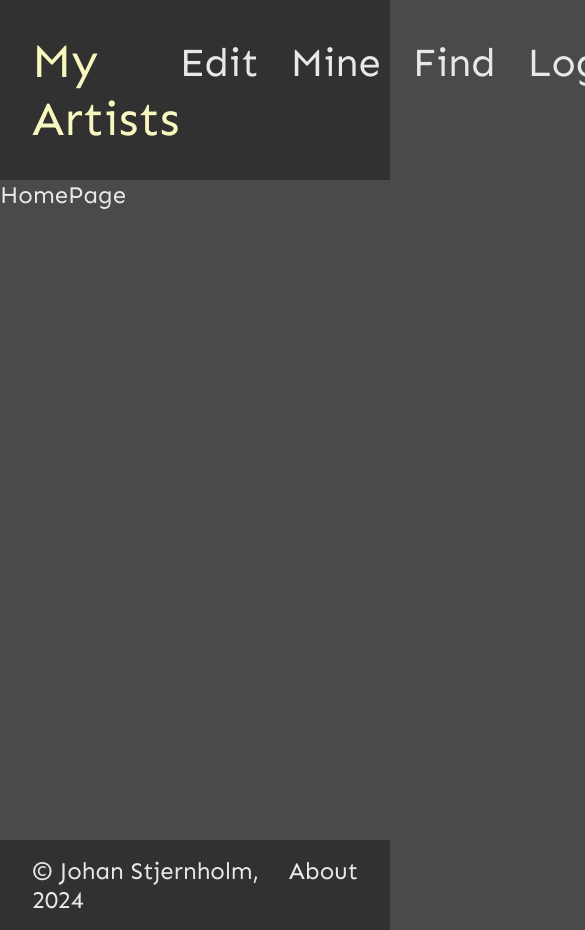
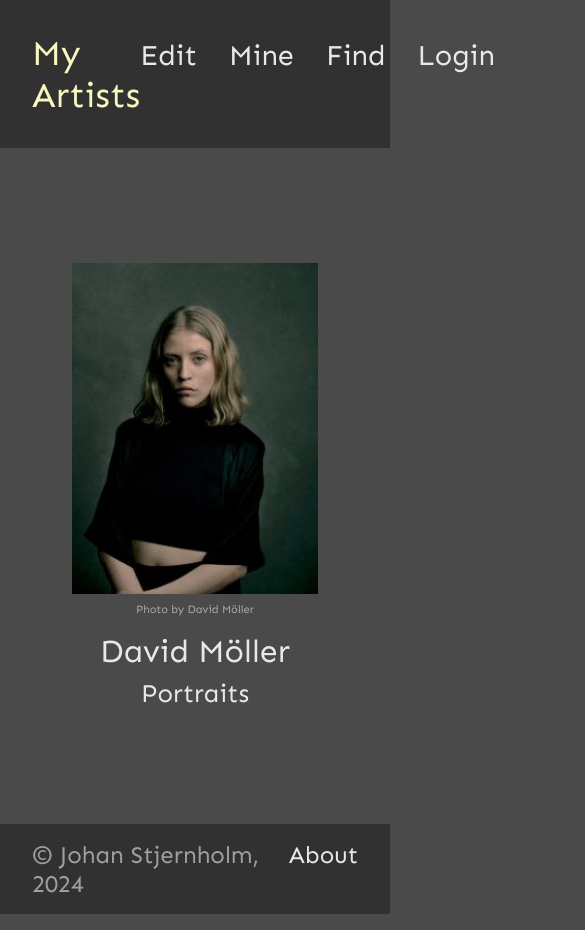
Before and after one commit to codeballet/myartists, a React (Vite) app: page / in a window 390 px wide. Shown: the top 930 px of the page, 585 px wide, since content can reach past the window. Built offline with nearby package versions, Linux system fonts and the light colour scheme.

Commit message:
feat: Home page card and responsivity

```diff
--- a/src/components/Card.tsx
+++ b/src/components/Card.tsx
@@ -1,20 +1,38 @@
-import { ReactElement } from "react";
+import { ReactElement, useState } from "react";
+import { IImageCredits, IWork } from "../interfaces";
+import { imageCredits } from "../data";
 
-export function Card(): ReactElement {
+interface ICardProps {
+    artists: string[];
+    imageCredits: IImageCredits[];
+    work: IWork;
+}
+
+export function Card({
+    artists,
+    imageCredits,
+    work,
+}: ICardProps): ReactElement {
+    const image = work.images[Math.floor(Math.random() * work.images.length)];
+    const filteredCredit = imageCredits.filter((img) => img.image === image);
+    const credit = filteredCredit[0].credit;
+
     return (
         <section className="card">
             <figure className="card-figure">
-                <img src="" alt="Art Work" />
+                <img src={`src/assets/${work.images[0]}.jpg`} alt="Art Work" />
+                <figcaption>Photo by {credit}</figcaption>
             </figure>
             <div className="card-text">
-                <div>
-                    <p>Name</p>
-                    <p>Surname</p>
-                </div>
-                <div>
-                    <p>Info about Art Work</p>
+                <ul className="card-artists">
+                    {artists.map((artist, index) => (
+                        <li key={index}>{artist}</li>
+                    ))}
+                </ul>
+                <div className="card-work">
+                    <p>{work.title}</p>
                 </div>
             </div>
         </section>
-    )
+    );
 }
--- a/src/data.ts
+++ b/src/data.ts
@@ -1,4 +1,10 @@
-import { IArtist, IUser, IWork } from "./interfaces";
+import {
+    IArtist,
+    IImageCredits,
+    IUser,
+    IWork,
+    IWorkArtist,
+} from "./interfaces";
 
 // name structure for images: artist_image, nnn_nn
 export const artists: IArtist[] = [
@@ -7,14 +13,59 @@ export const artists: IArtist[] = [
         first_name: "david",
         id: "000",
         images: ["000_00"],
-        work_ids: ["000_000", "000_001", "000_002", "000_003"],
     },
     {
         family_name: "stjernholm",
         first_name: "johan",
         id: "001",
         images: ["001_00"],
-        work_ids: ["001_000"],
+    },
+];
+
+export const imageCredits: IImageCredits[] = [
+    {
+        image: "000_00",
+        credit: "David Möller",
+    },
+    {
+        image: "000_000_00",
+        credit: "David Möller",
+    },
+    {
+        image: "000_000_01",
+        credit: "David Möller",
+    },
+    {
+        image: "000_001_00",
+        credit: "David Möller",
+    },
+    {
+        image: "000_001_01",
+        credit: "David Möller",
+    },
+    {
+        image: "000_002_00",
+        credit: "David Möller",
+    },
+    {
+        image: "000_002_01",
+        credit: "David Möller",
+    },
+    {
+        image: "000_003_00",
+        credit: "David Möller",
+    },
+    {
+        image: "000_003_01",
+        credit: "David Möller",
+    },
+    {
+        image: "001_00",
+        credit: "Johan Stjernholm",
+    },
+    {
+        image: "001_000_00",
+        credit: "Johan Stjernholm",
     },
 ];
 
@@ -51,7 +102,7 @@ export const works: IWork[] = [
     },
     {
         dates: [],
-        description: "Get in style!",
+        description: "Live with style!",
         id: "000_002",
         images: ["000_002_00", "000_002_01"],
         places: [],
@@ -77,3 +128,36 @@ export const works: IWork[] = [
         title: "Mazu: Water Legends",
     },
 ];
+
+export const worksArtists: IWorkArtist[] = [
+    {
+        id: "0001",
+        work_id: "000_000",
+        artist_id: "000",
+    },
+    {
+        id: "0002",
+        work_id: "000_001",
+        artist_id: "000",
+    },
+    {
+        id: "0002",
+        work_id: "000_002",
+        artist_id: "000",
+    },
+    {
+        id: "0003",
+        work_id: "000_003",
+        artist_id: "000",
+    },
+    {
+        id: "0004",
+        work_id: "001_000",
+        artist_id: "001",
+    },
+    {
+        id: "0005",
+        work_id: "001_000",
+        artist_id: "000",
+    },
+];
--- a/src/loaders/dataLoader.tsx
+++ b/src/loaders/dataLoader.tsx
@@ -1,6 +1,18 @@
-import { artists, user, works } from "../data";
-import { IArtist, IUser, IWork } from "../interfaces";
+import { artists, imageCredits, user, works, worksArtists } from "../data";
+import {
+    IArtist,
+    IImageCredits,
+    IUser,
+    IWork,
+    IWorkArtist,
+} from "../interfaces";
 
-export const dataLoader = (): (IArtist[] | IUser | IWork[])[] => {
-    return [artists, user, works];
+export const dataLoader = (): (
+    | IArtist[]
+    | IImageCredits[]
+    | IUser
+    | IWork[]
+    | IWorkArtist[]
+)[] => {
+    return [artists, imageCredits, user, works, worksArtists];
 };
--- a/src/pages/HomePage.tsx
+++ b/src/pages/HomePage.tsx
@@ -1,23 +1,85 @@
 import { ReactElement, useState } from "react";
 import { useRouteLoaderData } from "react-router-dom";
-import { IArtist, IUser, IWork } from "../interfaces";
+import {
+    IArtist,
+    IImageCredits,
+    IUser,
+    IWork,
+    IWorkArtist,
+} from "../interfaces";
+import { Card } from "../components";
 
-type TData = [IArtist[], IUser, IWork[]];
+type TData = [IArtist[], IImageCredits[], IUser, IWork[], IWorkArtist[]];
 
 export function HomePage(): ReactElement {
+    // Acquire data from loader (simulating a DB)
     const data = useRouteLoaderData("app") as TData;
 
+    // Define states
     const [artists, setArtists] = useState<IArtist[]>(data[0]);
-    const [user, setUser] = useState<IUser>(data[1]);
-    const [works, setWorks] = useState<IWork[]>(data[2]);
+    const [imageCredits, setImageCredits] = useState<IImageCredits[]>(data[1]);
+    const [user, setUser] = useState<IUser>(data[2]);
+    const [works, setWorks] = useState<IWork[]>(data[3]);
+    const [worksArtists, setWorksArtists] = useState<IWorkArtist[]>(data[4]);
+    const [randomWork, setRandomWork] = useState<IWork>(
+        works[Math.floor(Math.random() * works.length)]
+    );
 
-    console.log(artists);
-    console.log(user);
-    console.log(works);
+    // Capitalise first letter
+    const capitaliseFLetter = (string: string): string => {
+        return string.replace(/^./, string[0].toUpperCase());
+    };
+
+    // Set state of a new random work
+    const newRandomWork = () => {
+        setRandomWork(works[Math.floor(Math.random() * works.length)]);
+    };
+
+    // Return names for all relevant artists for a work
+    const workArtists = (workId: string): string[] => {
+        // Find all artists matching the work
+        const filteredWorkArtists: IWorkArtist[] = worksArtists.filter(
+            (item) => item.work_id === workId
+        );
+
+        // Extract all artist ids for the work
+        const artistIds = filteredWorkArtists.map((item) => {
+            for (let artist of artists) {
+                if (artist.id === item.artist_id) {
+                    return item.artist_id;
+                }
+            }
+        });
+
+        // Generate a list of names for the artists
+        const artistNames: string[] = [];
+
+        if (artistIds.length > 0) {
+            for (let id of artistIds) {
+                artists.forEach((artist) => {
+                    if (artist.id === id) {
+                        artistNames.push(
+                            `${capitaliseFLetter(
+                                artist.first_name
+                            )} ${capitaliseFLetter(artist.family_name)}`
+                        );
+                    }
+                });
+            }
+        }
+
+        return artistNames;
+    };
+
+    workArtists("000_000");
 
     return (
         <section className="home-page">
-            <h2>HomePage</h2>
+            <Card
+                artists={workArtists(randomWork.id)}
+                imageCredits={imageCredits}
+                work={randomWork}
+            />
         </section>
     );
 }
--- a/src/styles/App.css
+++ b/src/styles/App.css
@@ -1,3 +1,12 @@
 main {
-    min-height: calc(100vh - 11.5rem);
+    min-height: calc(100vh - 11.1rem);
+    display: flex;
+    flex-direction: column;
+    justify-content: center;
 }
+
+@media screen and (max-width: 950px) {
+    main {
+        min-height: calc(100vh - 10.5rem);
+    }
+}
--- a/src/styles/Card.css
+++ /dev/null
@@ -1,3 +0,0 @@
-.card {
-    grid-column: span 4;
-}
--- a/src/styles/Footer.css
+++ b/src/styles/Footer.css
@@ -14,4 +14,8 @@ footer {
         font-size: 1.5rem;
         color: var(--color-grey-light);
     }
+
+    p {
+        opacity: 0.6;
+    }
 }
--- a/src/styles/Header.css
+++ b/src/styles/Header.css
@@ -17,7 +17,7 @@ header {
     }
 
     .header-nav-title {
-        font-size: 3rem;
+        font-size: 2.7rem;
 
         .active {
             color: var(--color-nav-active);
@@ -28,7 +28,7 @@ header {
         padding-top: 0.4rem;
 
         a {
-            font-size: 2.5rem;
+            font-size: 2.2rem;
             transition: 0.2s;
         }
 
@@ -42,3 +42,17 @@ header {
         }
     }
 }
+
+@media screen and (max-width: 950px) {
+    header {
+        .header-nav-title {
+            font-size: 2.2rem;
+        }
+
+        .header-nav-links {
+            a {
+                font-size: 1.8rem;
+            }
+        }
+    }
+}
--- a/src/styles/HomePage.css
+++ b/src/styles/HomePage.css
@@ -1,5 +1,83 @@
 .home-page {
-    h2 {
-        color: var(--color-grey-light);
+    display: flex;
+    flex-direction: row;
+    justify-content: center;
+    align-items: center;
+
+    .card {
+        display: flex;
+        flex-direction: row;
+        gap: 1rem;
+        min-width: 90%;
+        max-height: 70vh;
+
+        .card-figure {
+            flex-grow: 1;
+            display: flex;
+            flex-direction: column;
+            align-items: center;
+            gap: 0.5rem;
+
+            img {
+                width: 100%;
+                height: 100%;
+                object-fit: contain;
+            }
+
+            figcaption {
+                color: var(--color-grey-light);
+                font-size: 0.7rem;
+                opacity: 0.6;
+            }
+        }
+
+        .card-text {
+            display: flex;
+            flex-direction: column;
+            justify-content: center;
+            align-items: center;
+            gap: 2rem;
+            flex-grow: 1;
+
+            .card-artists,
+            .card-work {
+                color: var(--color-grey-light);
+            }
+
+            .card-artists {
+                display: flex;
+                flex-direction: column;
+                align-items: center;
+                gap: 0.5rem;
+                font-size: 2rem;
+            }
+
+            .card-work {
+                font-size: 1.6rem;
+            }
+        }
     }
 }
+
+@media screen and (max-width: 950px) {
+    .home-page {
+        flex-grow: 1;
+        flex-direction: column;
+
+        .card {
+            flex-direction: column;
+            align-items: center;
+            max-height: 100%;
+            margin: 2rem 1rem;
+
+            .card-figure {
+                min-width: 70%;
+                /* max-width: 100%; */
+            }
+
+            .card-text {
+                gap: 0.5rem;
+            }
+        }
+    }
+}
--- a/src/styles/index.css
+++ b/src/styles/index.css
@@ -1,6 +1,5 @@
 @import url("./AboutPage.css");
 @import url("./App.css");
-@import url("./Card.css");
 @import url("./EditPage.css");
 @import url("./FindPage.css");
 @import url("./Footer.css");
@@ -36,3 +35,7 @@ a {
 body {
     background-color: var(--color-grey-medium);
 }
+
+ul {
+    list-style: none;
+}
```
Also changed, not shown: src/interfaces.ts (+11 -1 lines), src/assets/001_000_00.jpg (renamed from src/assets/001_000.jpg).
